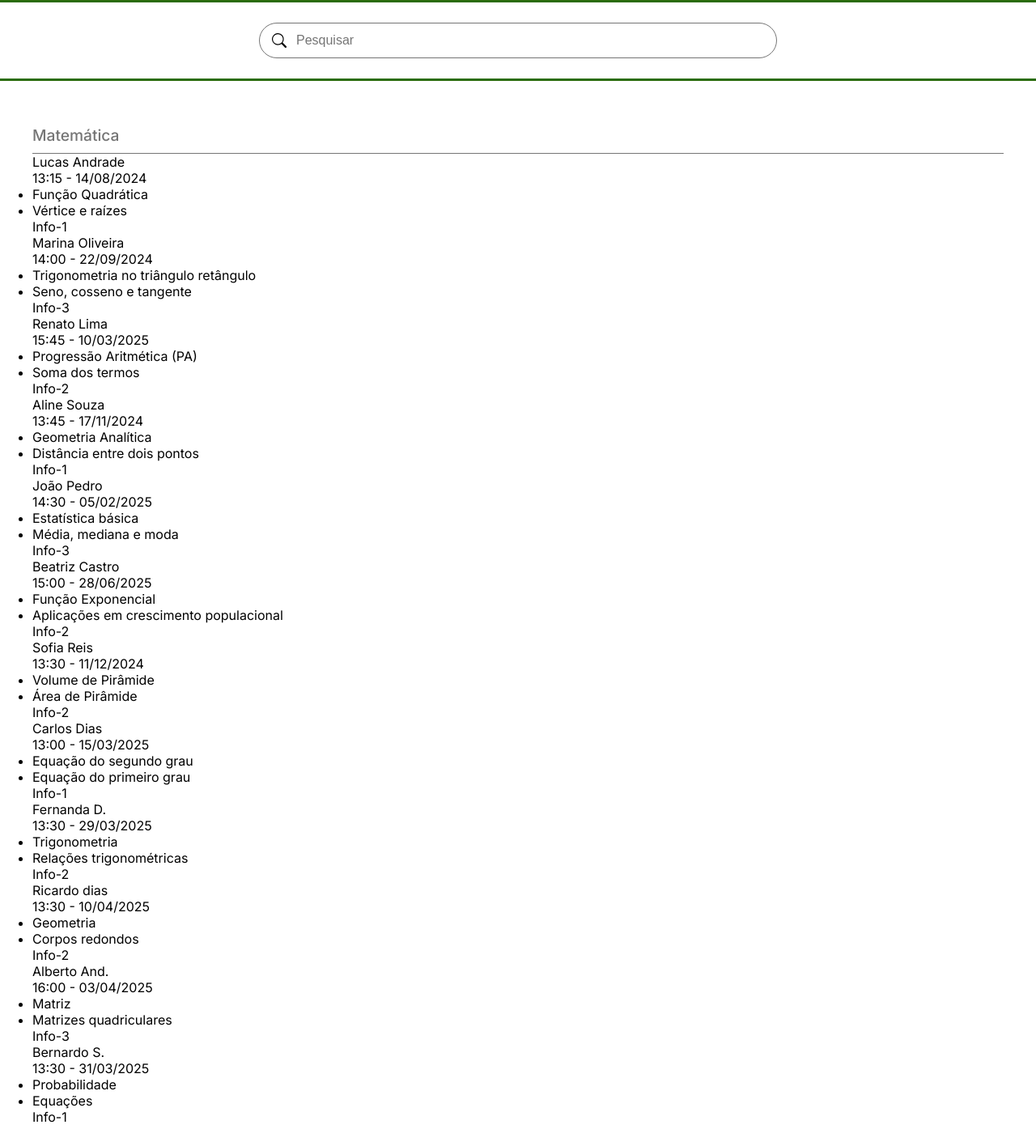
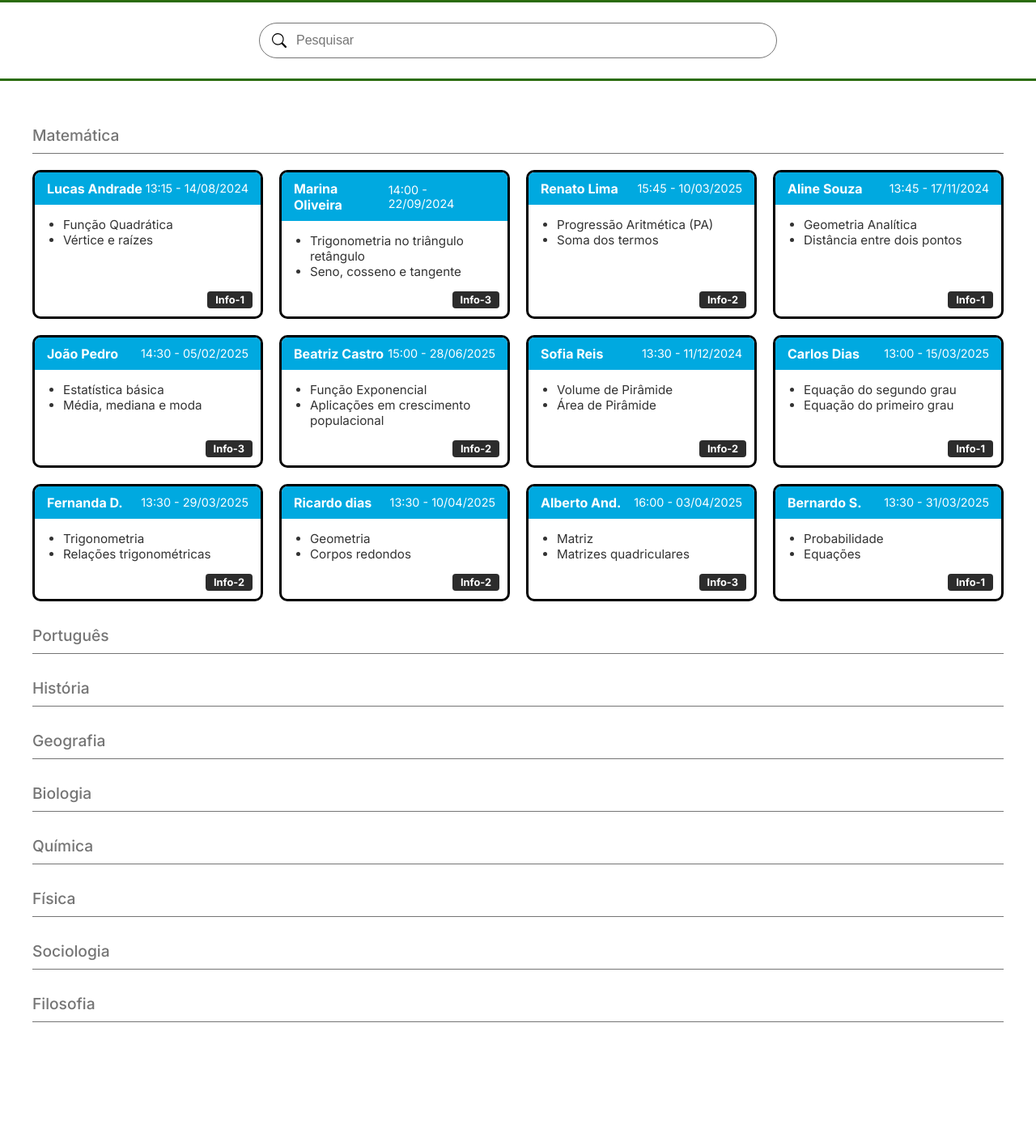
Before and after one commit to izabela-bee/projetec, a PHP site: page /disciplina.html in a window 1280 px wide; the page is wider, and only the part inside the window is pictured. Shown: the part 212-1628 px from the top of that part at 81% size. Run offline with PHP 8.4, Linux system fonts and the light colour scheme; some web fonts are replaced.

Commit message:
finalizado disciplina.css

```diff
--- a/Projetec - Disciplina/disciplina.css
+++ b/Projetec - Disciplina/disciplina.css
@@ -134,8 +134,10 @@ a {
 /* MAIN */
 
 main {
+    display: flex;
+    flex-direction: column;
+    height: calc(100vh - 13vh);
     background-color: var(--cor-main);
-    min-height: 87vh;
 }
 
 .main-barra-de-pesquisa {
@@ -167,19 +169,18 @@ main {
 }
 
 .secao-pesquisa {
-    background-color: var(--cor-main);
     display: flex;
     justify-content: center;
     align-items: center;
     padding: 25px 0;
     border-bottom: 3px solid #2A6C0B;
+    flex-shrink: 0;
 }
 
 
 /* Área de conteúdo principal com rolagem personalizada */
 .disciplina {
-    background-color: var(--cor-main);
-    height: calc(100vh - 13vh - 150px);
+    flex-grow: 1;
     overflow-y: auto;
     padding: 0 40px;
 }
@@ -196,19 +197,119 @@ main {
     border-bottom: 1px solid #757575;
 }
 
-main::-webkit-scrollbar {
+.disciplina::-webkit-scrollbar {
   width: 8px;
 }
 
-main::-webkit-scrollbar-track {
+.disciplina::-webkit-scrollbar-track {
   background: #f1f1f1;
 }
 
-main::-webkit-scrollbar-thumb {
+.disciplina::-webkit-scrollbar-thumb {
   background: #c1c1c1;
   border-radius: 2.5px;
 }
 
-main::-webkit-scrollbar-thumb:hover {
+.disciplina::-webkit-scrollbar-thumb:hover {
   background: #a8a8a8;
 }
+
+/*ESTILOS PARA OS CARDS DE MONITORIA */
+
+/* 1. O Container do Grid */
+.cards-container {
+    display: grid;
+    grid-template-columns: repeat(4, 1fr);
+    gap: 20px;
+    margin-top: 20px;
+}
+
+/* MEDIA QUERIES PARA RESPONSIVIDADE*/
+
+/* Para Telas de Tablet (largura máxima de 1200px) */
+@media (max-width: 1200px) {
+    .cards-container {
+        grid-template-columns: repeat(3, 1fr);
+    }
+}
+
+/* Para Telas de Tablet Menores e Celulares Grandes (largura máxima de 992px) */
+@media (max-width: 992px) {
+    .cards-container {
+        grid-template-columns: repeat(2, 1fr);
+    }
+}
+
+/* Para Telas de Celular (largura máxima de 768px) */
+@media (max-width: 768px) {
+    .cards-container {
+        grid-template-columns: 1fr;
+    }
+
+    main {
+        padding: 0 20px;
+    }
+}
+
+/* 2. O Molde Principal do Card */
+.card-monitoria {
+    border: 3px solid #000;
+    border-radius: 10px;
+    background-color: #fff;
+    display: flex;
+    flex-direction: column;
+    overflow: hidden;
+    transition: transform 0.2s ease-in-out, box-shadow 0.2s ease-in-out;
+    cursor: pointer;
+}
+
+.card-monitoria:hover {
+    transform: translateY(-2.5px);
+    box-shadow: 0 6px 12px rgba(0, 0, 0, 0.15);
+}
+
+.card-cabecalho {
+    padding: 10px 15px;
+    color: white;
+    font-weight: bold;
+    display: flex;
+    justify-content: space-between;
+    align-items: center;
+}
+
+.monitoria-info {
+    font-size: 0.9em;
+    font-weight: normal;
+}
+
+.card-conteudo {
+    padding: 15px;
+    flex-grow: 1;
+}
+
+.monitoria-observacoes {
+    margin: 0;
+    padding-left: 20px;
+    font-size: 0.95em;
+    color: #333;
+}
+
+.card-rodape {
+    display: flex;
+    justify-content: flex-end; /* Alinha o item à direita */
+    padding: 0 10px 10px 0;
+}
+
+.monitoria-sala {
+    background-color: #2c2c2c;
+    color: white;
+    padding: 3px 10px;
+    border-radius: 4px;
+    font-size: 0.8em;
+    font-weight: bold;
+}
+
+/* 4. Tema de Cor Específico por Matéria */
+.matematica-card .card-cabecalho {
+    background-color: #00A9E0;
+}
```
